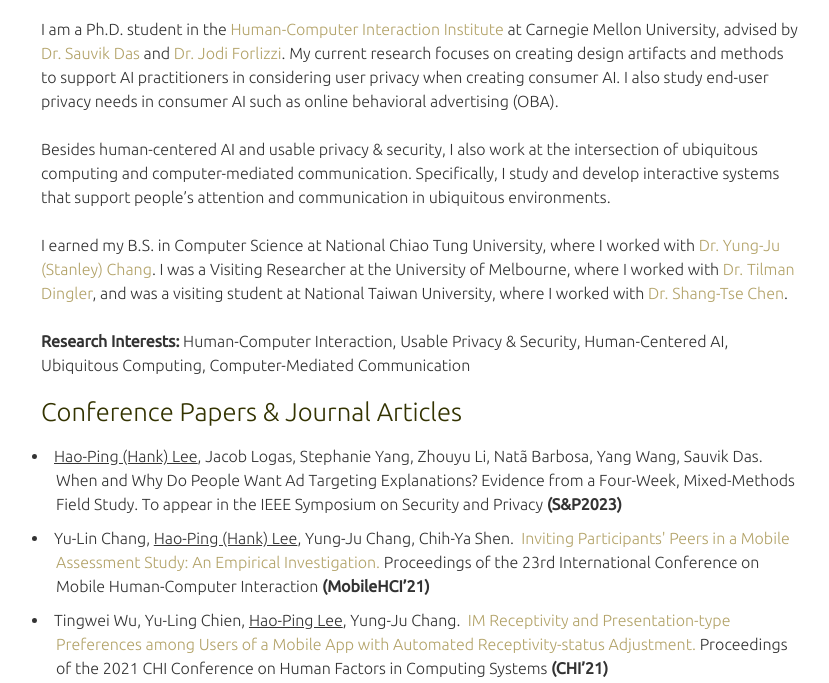
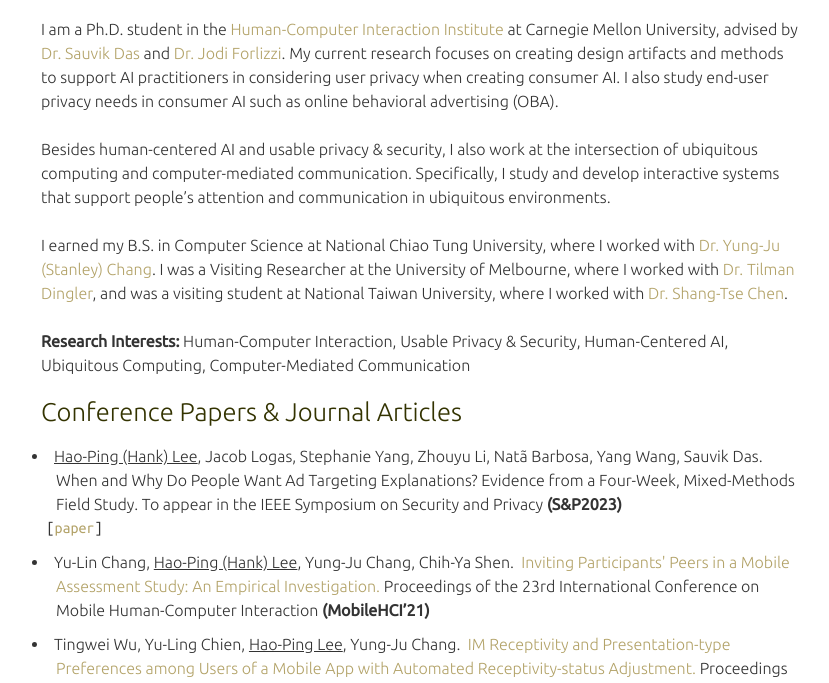
Before and after one commit to hankhplee/hankhplee.github.io, a plain HTML site: page index.html in a window 1280 px wide. Shown: the part 352-1035 px from the top of the page, without its empty margins (219-1048 px from the left). Drawn offline with Linux system fonts and the light colour scheme; some icons are missing; a web font is replaced by a local one.

Commit message:
update xad

```diff
--- a/css/main.css
+++ b/css/main.css
@@ -338,7 +338,7 @@ ul {
 
 .code_blog {
     font-family: "Ubuntu Mono";
-    font-size: 14px;
+    font-size: 16px;
     margin: 0em .9em 0em;
 }
 
--- a/index.html
+++ b/index.html
@@ -95,6 +95,16 @@
 
 			To appear in the IEEE Symposium on Security and Privacy <b>(S&amp;P2023)</b>
 
+
+			<span class="code_blog">
+
+				[<a href="/papers/oakland22_xad.pdf">paper</a>]
+
+
+
+
+
+			</span>
 
 
 
```
Also changed, not shown: 1 other file.
